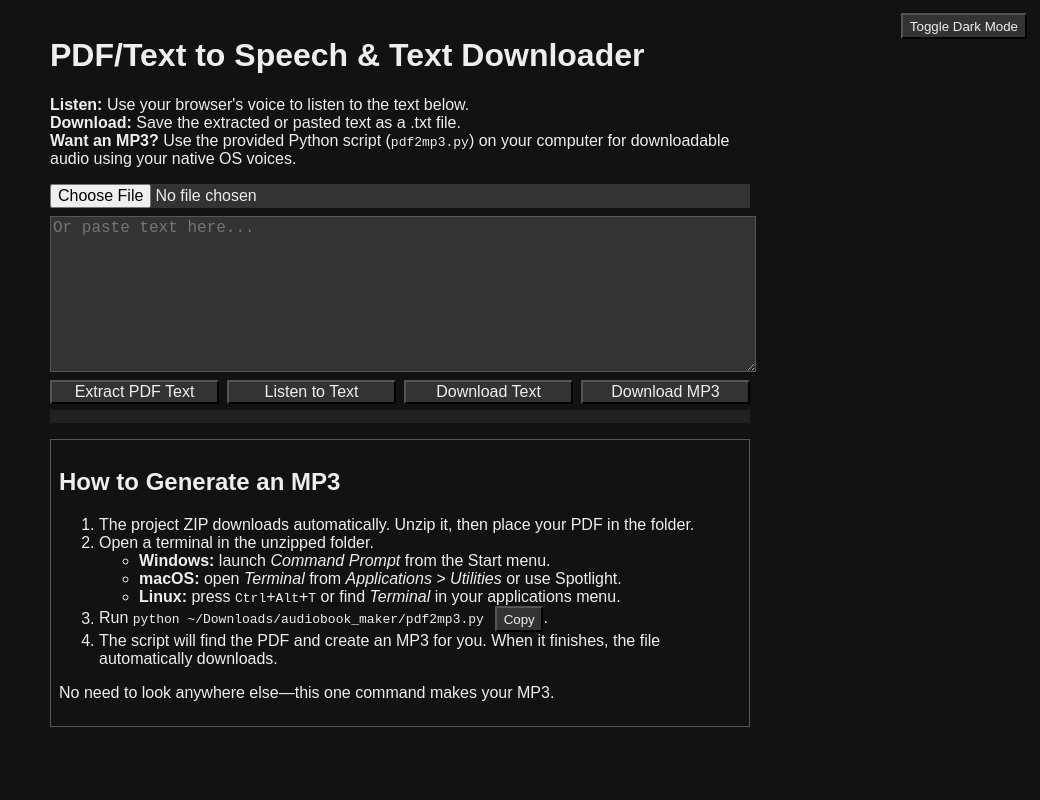
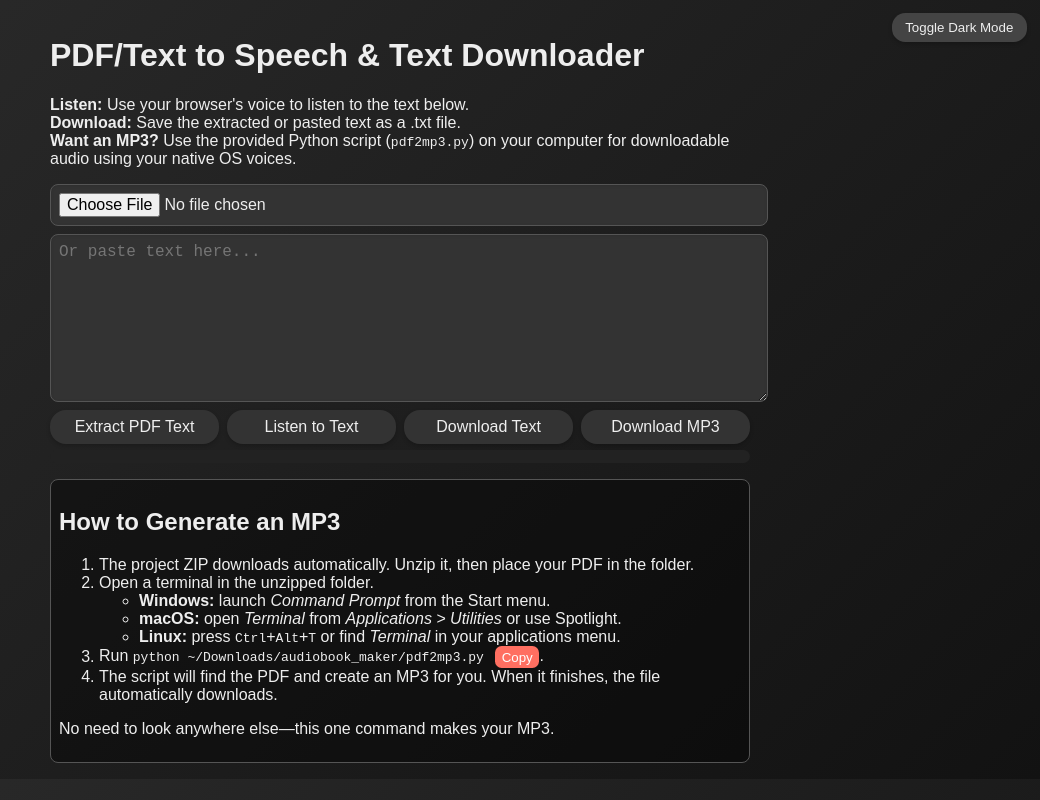
Before and after one commit to BenGothard/PDF-Text-Extractor, a plain HTML site: page docs/index.html in a window 1280 px wide. Both pictures are taken after a click on the button "Toggle Dark Mode". Shown: the whole page, without its empty margins (240-1280 px from the left). Drawn offline with Linux system fonts and the light colour scheme.

Commit message:
Enhance UI style

```diff
--- a/docs/style.css
+++ b/docs/style.css
@@ -1,20 +1,41 @@
+:root {
+  --primary: #ff6f61;
+  --secondary: #ffd4d0;
+  --bg-light: #f7fbff;
+}
+
 body {
   font-family: Arial, sans-serif;
   max-width: 700px;
   margin: 0 auto;
   padding: 1em;
+  background: linear-gradient(135deg, var(--secondary), var(--bg-light));
 }
 
 .theme-toggle {
   position: absolute;
   top: 1em;
   right: 1em;
-  padding: 0.25em 0.5em;
+  padding: 0.5em 1em;
+  border-radius: 1em;
+  background: var(--primary);
+  color: #fff;
+  border: none;
+  box-shadow: 0 2px 4px rgba(0,0,0,0.2);
   cursor: pointer;
+  transition: background 0.2s;
+}
+
+.theme-toggle:hover {
+  background: #ff836f;
+}
+
+body.dark .theme-toggle {
+  background: #444;
 }
 
 body.dark {
-  background-color: #121212;
+  background: linear-gradient(135deg, #2b2b2b, #121212);
   color: #eee;
 }
 
@@ -39,6 +60,10 @@ body.dark button {
 .uploader input[type="range"] {
   font-size: 1rem;
   width: 100%;
+  border-radius: 0.5em;
+  padding: 0.5em;
+  border: 1px solid #ccc;
+  box-shadow: inset 0 1px 3px rgba(0,0,0,0.1);
 }
 
 .button-row {
@@ -50,18 +75,34 @@ body.dark button {
 .button-row .button-link {
   flex: 1;
   width: auto;
+  border-radius: 1em;
+  background: var(--primary);
+  color: #fff;
+  border: none;
+  padding: 0.5em 1em;
+  box-shadow: 0 2px 4px rgba(0,0,0,0.2);
+  cursor: pointer;
+  transition: background 0.2s;
+}
+
+.button-row button:hover {
+  background: #ff836f;
 }
 
 .button-link {
   display: none;
-  padding: 0.5em;
-  border: 1px solid #ccc;
+  padding: 0.5em 1em;
+  border-radius: 1em;
+  background: var(--primary);
+  color: #fff;
   text-decoration: none;
   text-align: center;
+  box-shadow: 0 2px 4px rgba(0,0,0,0.2);
 }
 
 body.dark .button-link {
-  border-color: #555;
+  background: #555;
+  border-color: #444;
 }
 
 textarea {
@@ -79,6 +120,7 @@ textarea {
   color: #0f0;
   font-family: monospace;
   padding: 0.5em;
+  border-radius: 0.5em;
   margin-top: 0.5em;
   max-height: 200px;
   overflow-y: auto;
@@ -106,13 +148,25 @@ body.dark .terminal {
   margin-top: 1em;
   border: 1px solid #ccc;
   padding: 0.5em;
+  border-radius: 0.5em;
+  background: rgba(255,255,255,0.6);
 }
 
 body.dark .instructions {
   border-color: #555;
+  background: rgba(0,0,0,0.4);
 }
 
 #copyCmdBtn {
   margin-left: 0.5em;
   padding: 0.25em 0.5em;
+  border-radius: 0.5em;
+  background: var(--primary);
+  color: #fff;
+  border: none;
+  cursor: pointer;
 }
+
+#copyCmdBtn:hover {
+  background: #ff836f;
+}
```
